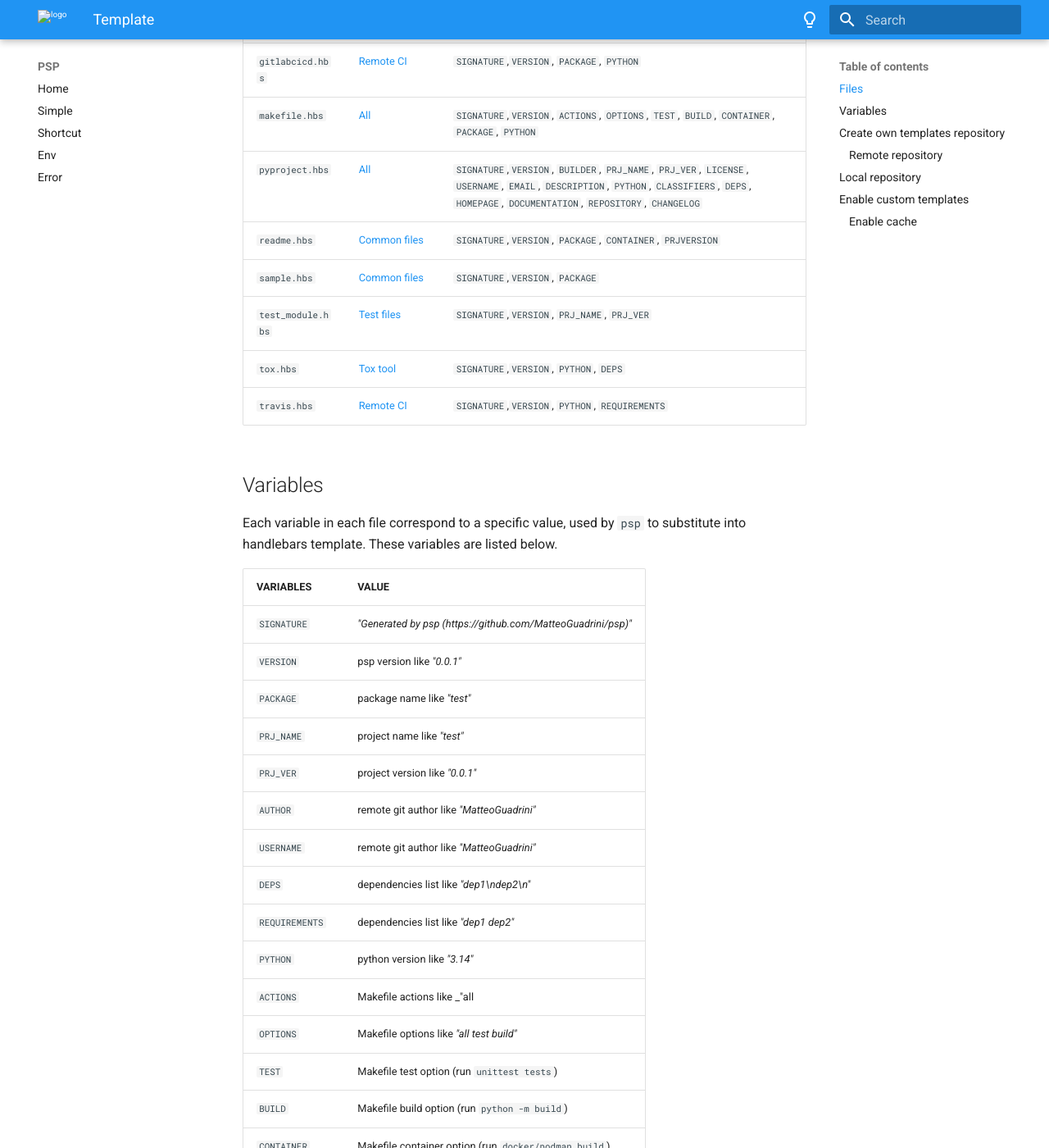
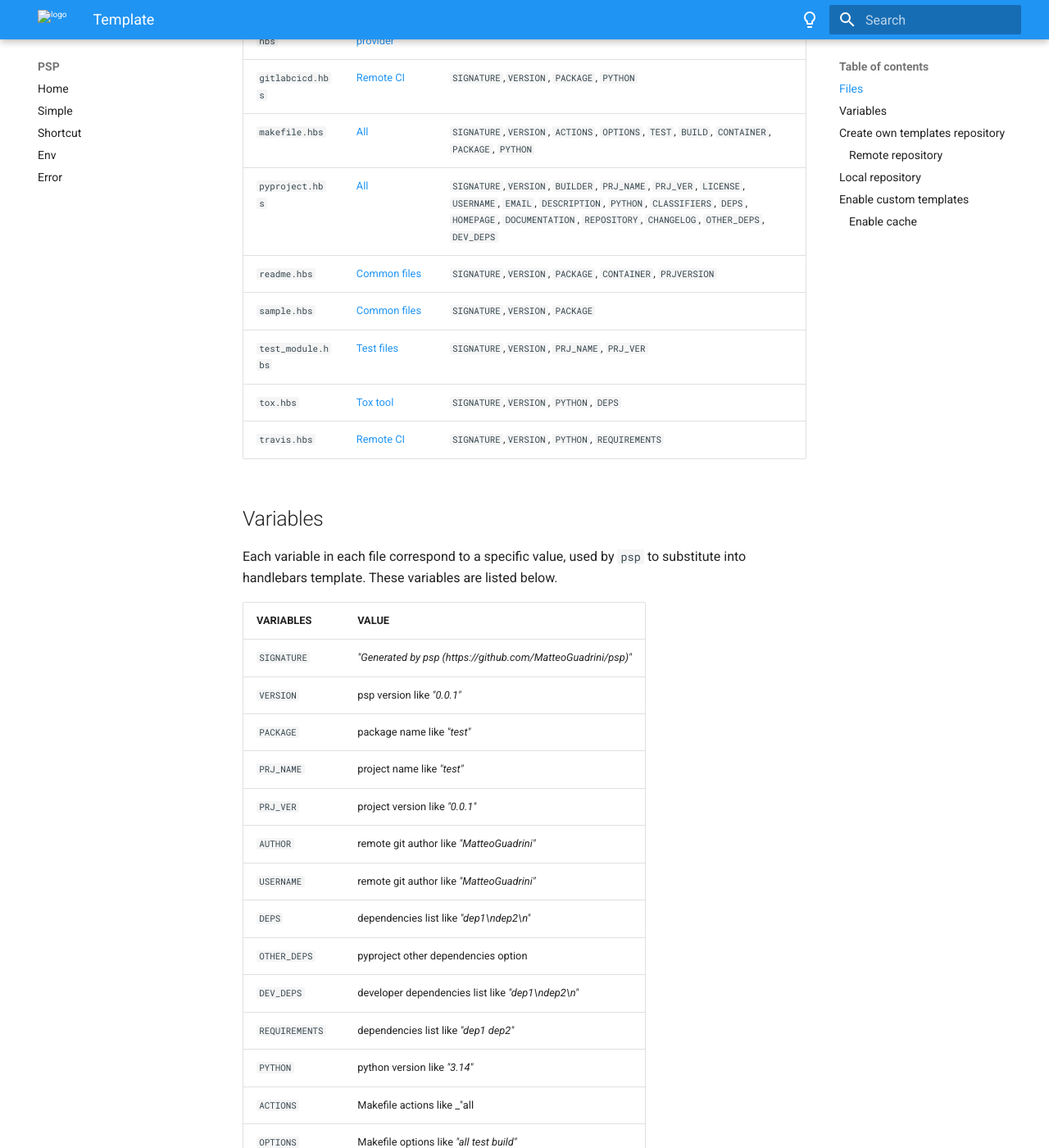
Before and after one commit to MatteoGuadrini/psp, an MkDocs documentation site: the page built from docs/template.md, in a window 1280 px wide and 1400 px high, scrolled down 1473 px. Shown: the whole window at 82% size. Built offline with MkDocs 1.6.1 and Material for MkDocs 9.7.7, drawn with Linux system fonts in a browser that asks for light colours.

Commit message:
docs: add OTHER_DEPS and DEV_DEPS

```diff
--- a/docs/template.md
+++ b/docs/template.md
@@ -33,7 +33,7 @@ avoid replacing some [special characters](https://handlebarsjs.com/guide/#html-e
 | `gitlab_merge.hbs`     | [Git remote provider](simple.md#git-remote-provider)    | `SIGNATURE`,`VERSION`, `PACKAGE`                                                                                                                                                                |
 | `gitlabcicd.hbs`       | [Remote CI](simple.md#remote-ci-continuous-integration) | `SIGNATURE`,`VERSION`, `PACKAGE`, `PYTHON`                                                                                                                                                      |
 | `makefile.hbs`         | [All](simple.md)                                        | `SIGNATURE`,`VERSION`, `ACTIONS`, `OPTIONS`, `TEST`, `BUILD`, `CONTAINER`, `PACKAGE`, `PYTHON`                                                                                                  |
-| `pyproject.hbs`        | [All](simple.md)                                        | `SIGNATURE`,`VERSION`, `BUILDER`, `PRJ_NAME`, `PRJ_VER`, `LICENSE`, `USERNAME`, `EMAIL`, `DESCRIPTION`, `PYTHON`, `CLASSIFIERS`, `DEPS`, `HOMEPAGE`, `DOCUMENTATION`, `REPOSITORY`, `CHANGELOG` |
+| `pyproject.hbs`        | [All](simple.md)                                        | `SIGNATURE`,`VERSION`, `BUILDER`, `PRJ_NAME`, `PRJ_VER`, `LICENSE`, `USERNAME`, `EMAIL`, `DESCRIPTION`, `PYTHON`, `CLASSIFIERS`, `DEPS`, `HOMEPAGE`, `DOCUMENTATION`, `REPOSITORY`, `CHANGELOG`, `OTHER_DEPS`, `DEV_DEPS` |
 | `readme.hbs`           | [Common files](simple.md#common-files)                  | `SIGNATURE`,`VERSION`, `PACKAGE`, `CONTAINER`, `PRJVERSION`                                                                                                                                     |
 | `sample.hbs`           | [Common files](simple.md#common-files)                  | `SIGNATURE`,`VERSION`, `PACKAGE`                                                                                                                                                                |
 | `test_module.hbs`      | [Test files](simple.md#test-files)                      | `SIGNATURE`,`VERSION`, `PRJ_NAME`, `PRJ_VER`                                                                                                                                                    |
@@ -55,6 +55,8 @@ variables are listed below.
 | `AUTHOR`        | remote git author like _"MatteoGuadrini"_                    |
 | `USERNAME`      | remote git author like _"MatteoGuadrini"_                    |
 | `DEPS`          | dependencies list like _"dep1\ndep2\n"_                      |
+| `OTHER_DEPS`    | pyproject other dependencies option                          |
+| `DEV_DEPS`      | developer dependencies list like _"dep1\ndep2\n"_            |
 | `REQUIREMENTS`  | dependencies list like _"dep1 dep2"_                         |
 | `PYTHON`        | python version like _"3.14"_                                 |
 | `ACTIONS`       | Makefile actions like _"all                                  |
```
